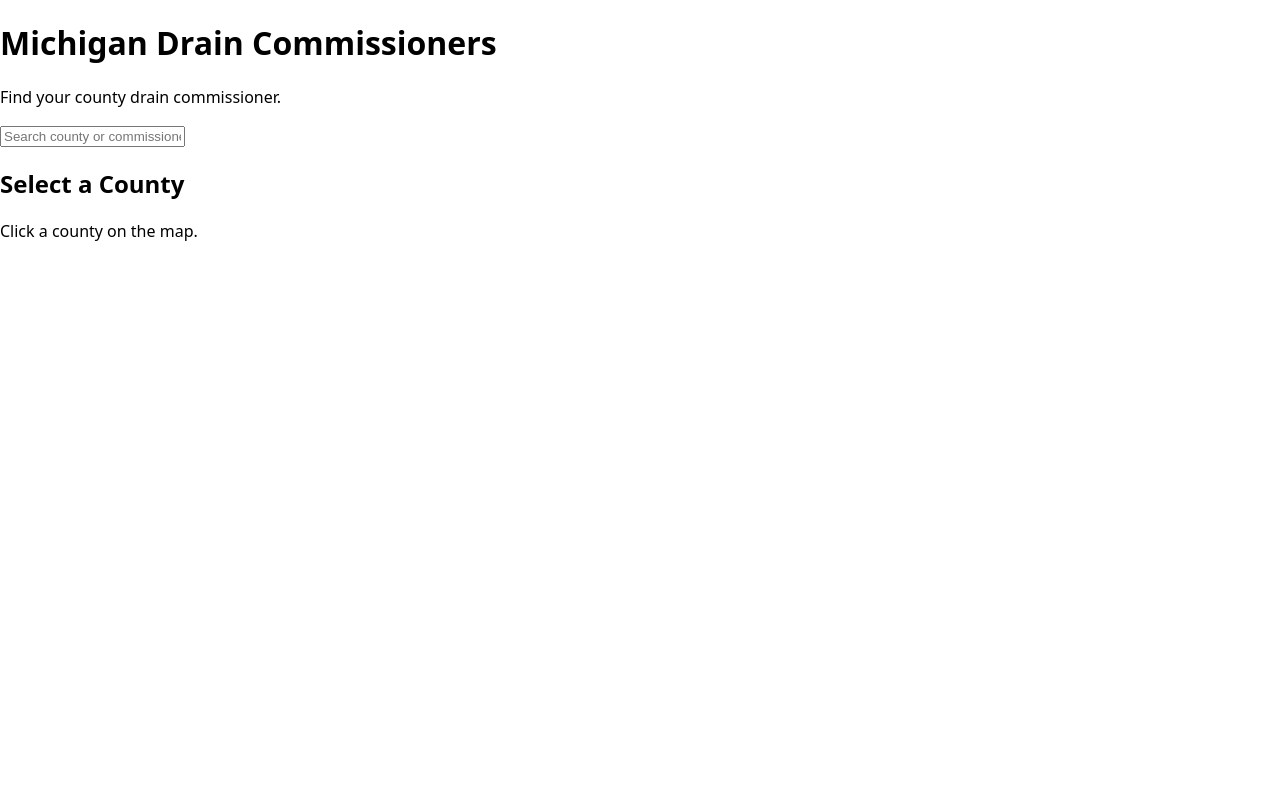
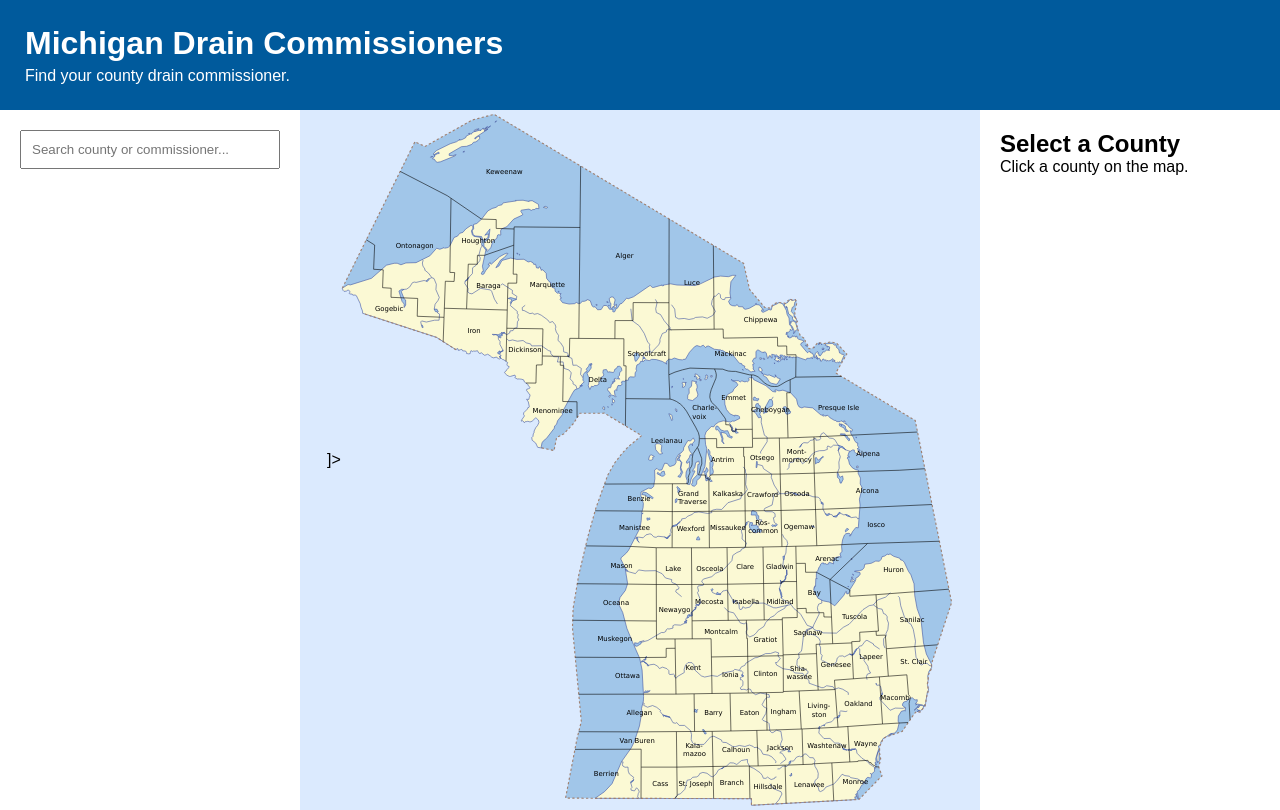
Before and after one commit to huffman1292/macdc-drain-map, a plain HTML site: page index.html in a window 1280 px wide. Drawn offline with Linux system fonts and the light colour scheme.

Commit message:
Initial project setup

```diff
--- a/assets/css/style.css
+++ b/assets/css/style.css
@@ -1,6 +1,53 @@
-/* MACDC Drain Map Styles */
+* {
+    margin: 0;
+    padding: 0;
+    box-sizing: border-box;
+}
 
 body {
-    margin: 0;
-    font-family: system-ui, -apple-system, BlinkMacSystemFont, "Segoe UI", sans-serif;
+    font-family: Arial, Helvetica, sans-serif;
+    background: #f3f4f6;
 }
+
+header {
+    background: #005a9c;
+    color: white;
+    padding: 25px;
+}
+
+header h1 {
+    margin-bottom: 5px;
+}
+
+#map-layout {
+    display: grid;
+    grid-template-columns: 300px 1fr 300px;
+    height: calc(100vh - 100px);
+}
+
+#sidebar,
+#details {
+    background: white;
+    padding: 20px;
+    overflow: auto;
+}
+
+#map-container {
+    display: flex;
+    justify-content: center;
+    align-items: center;
+    background: #dbeafe;
+    overflow: auto;
+}
+
+#map-container svg {
+    width: 90%;
+    height: auto;
+    max-height: 90vh;
+}
+
+#search {
+    width: 100%;
+    padding: 10px;
+    margin-bottom: 20px;
+}
--- a/assets/js/script.js
+++ b/assets/js/script.js
@@ -1,4 +1,8 @@
-// MACDC Drain Map
-// Main application script
-
-console.log("MACDC Drain Map loaded.");
+fetch("assets/svg/michigan-counties.svg")
+    .then(response => response.text())
+    .then(svg => {
+        document.getElementById("map-container").innerHTML = svg;
+    })
+    .catch(error => {
+        console.error(error);
+    });
```
Also changed, not shown: assets/svg/michigan-counties.svg (added), index.html (line endings or trailing spaces).
